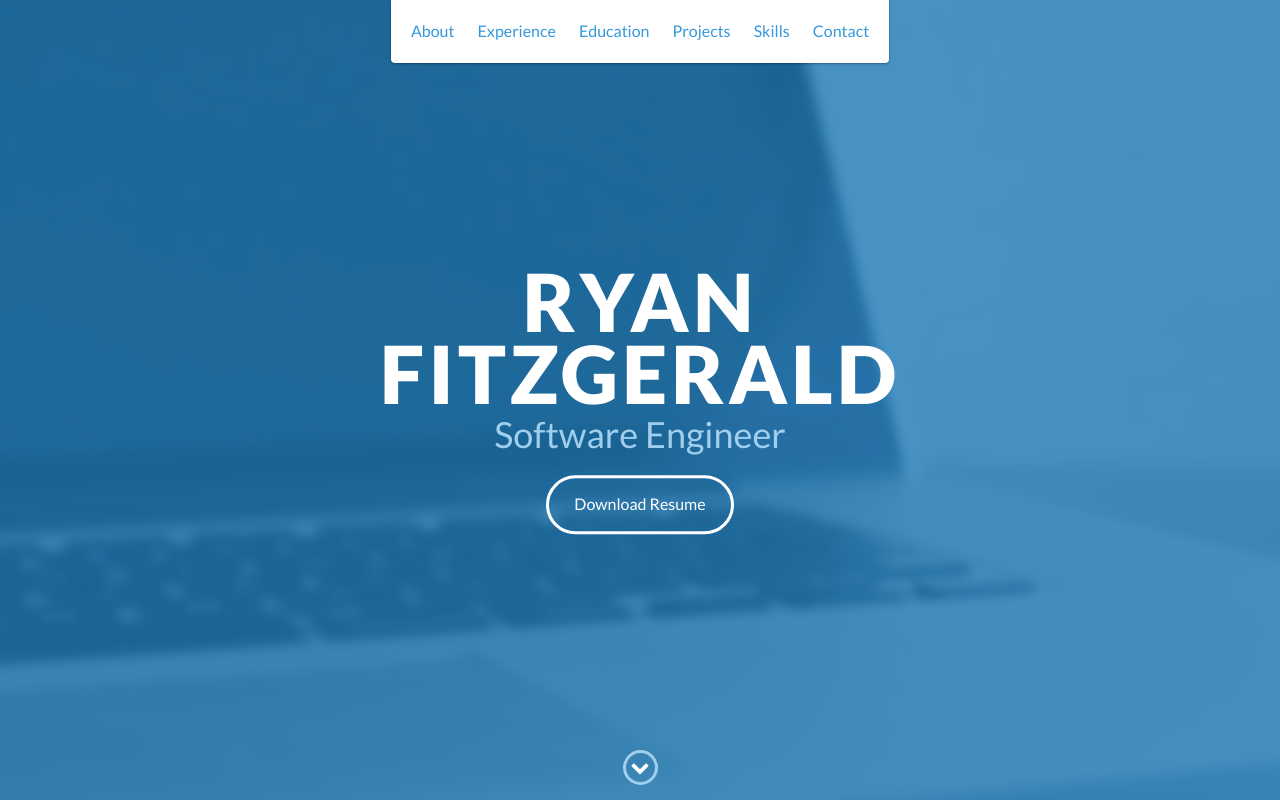
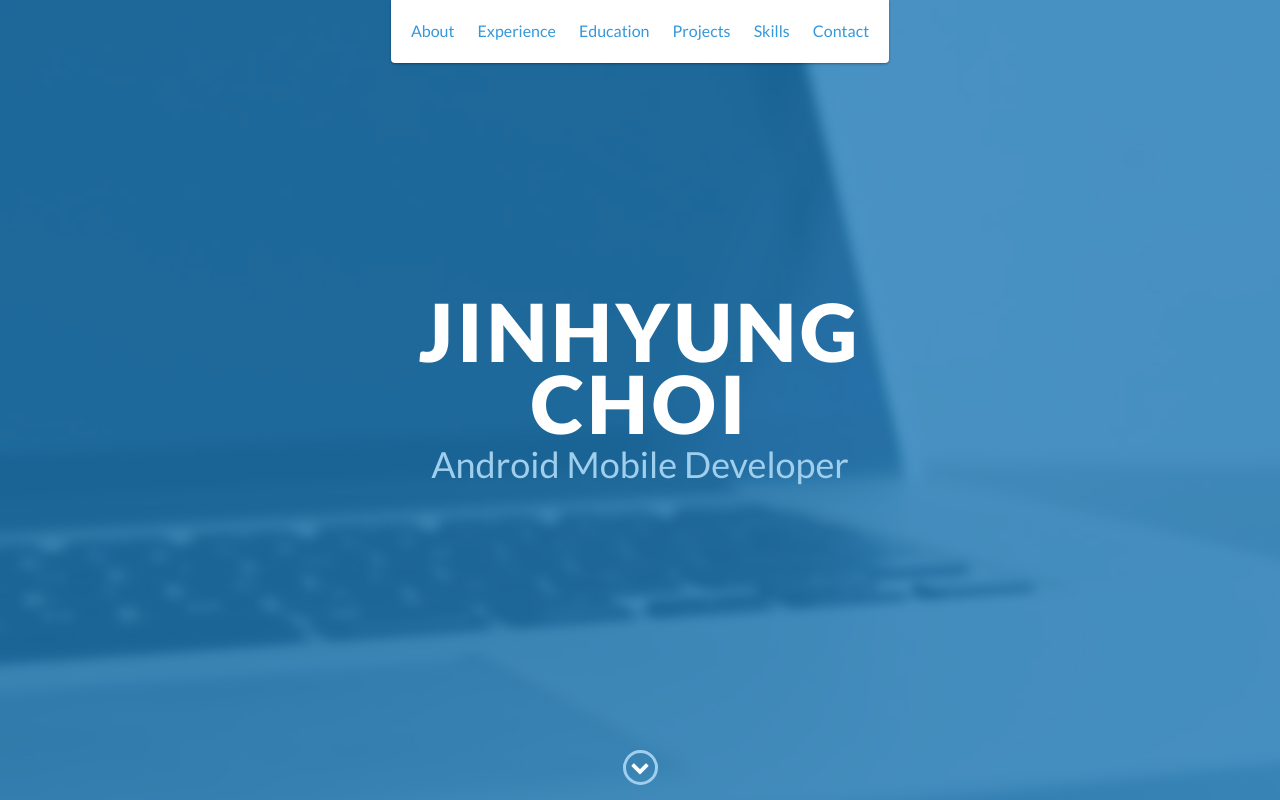
Before and after one commit to JinhyungChoi/JinhyungChoi.github.io, a website: page index.html in a window 1280 px wide. Shown: the top 800 px of the page. Drawn offline with nearby package versions, Linux system fonts and the light colour scheme.

Commit message:
portfolio

```diff
--- a/index.html
+++ b/index.html
@@ -48,9 +48,9 @@
 
     <div id="lead">
         <div id="lead-content">
-            <h1>Ryan Fitzgerald</h1>
-            <h2>Software Engineer</h2>
-            <a href="#" class="btn-rounded-white">Download Resume</a>
+            <h1>Jinhyung Choi</h1>
+            <h2>Android Mobile Developer</h2>
+
         </div>
         <!-- End #lead-content -->
 
```
